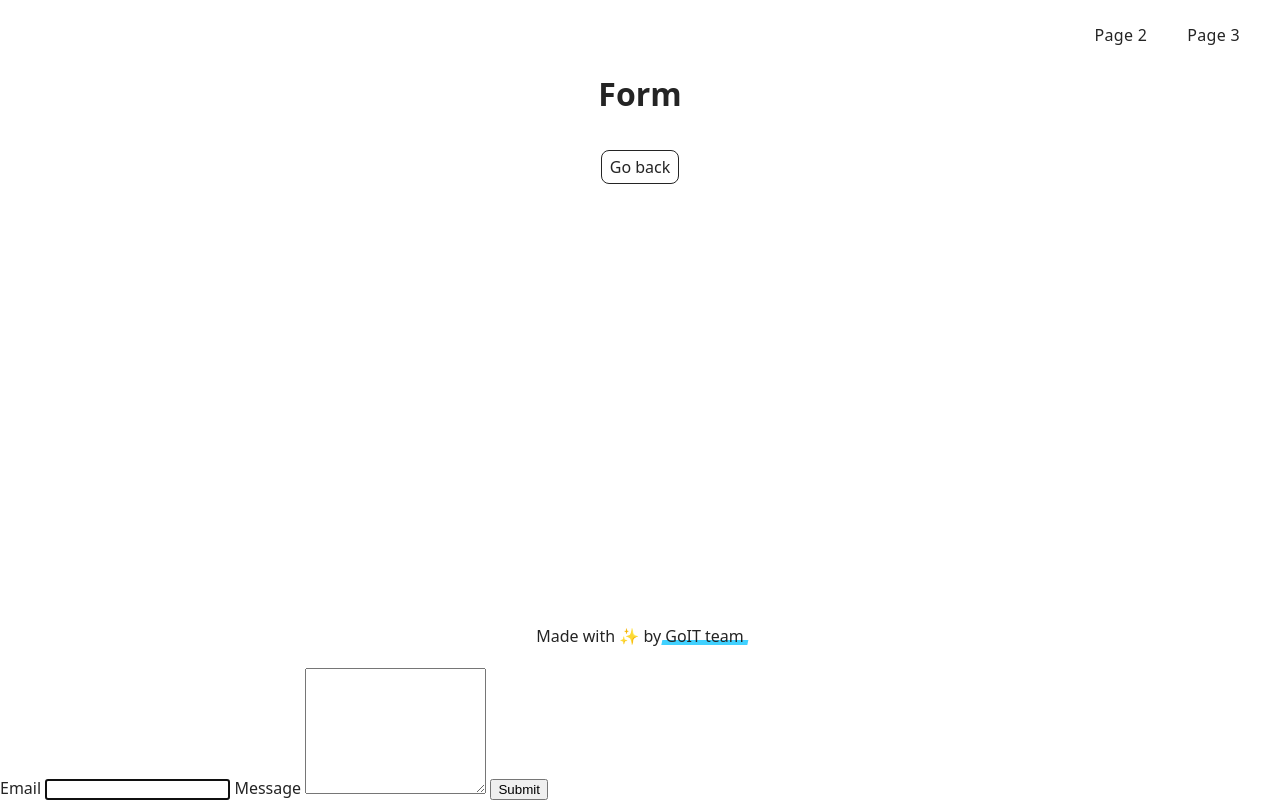
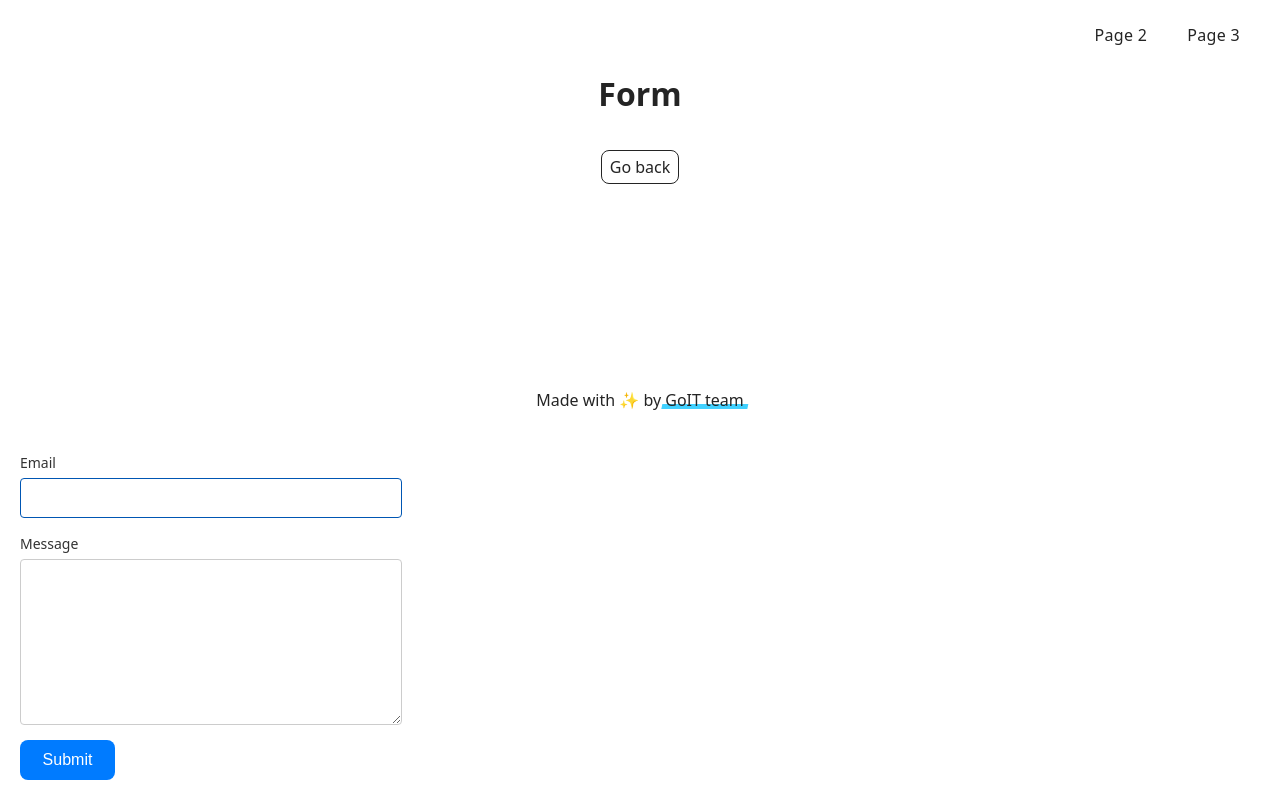
Before and after one commit to Yegorveretelnik/goit-js-hw-09, a website built with Vite: page src/2-form.html in a window 1280 px wide. Built offline with nearby package versions, Linux system fonts and the light colour scheme.

Commit message:
commit message

```diff
--- a/src/css/styles.css
+++ b/src/css/styles.css
@@ -10,6 +10,8 @@
 @import url('./badges.css');
 @import url('./back-link.css');
 @import url('./footer.css');
+
+
 
 .gallery {
     margin-left: 30px;
@@ -26,3 +28,59 @@
     height: 100%;
 
   }
+
+  .feedback-form {
+    background: white;
+    padding: 20px;
+    border-radius: 8px;
+    width: 360px;
+    display: flex;
+    flex-direction: column;
+    gap: 15px;
+  }
+
+  label {
+    font-size: 14px;
+    color: #333;
+    display: flex;
+    flex-direction: column;
+    gap: 5px;
+  }
+
+  input,
+  textarea {
+    width: 100%;
+    padding: 10px;
+    border: 1px solid #ccc;
+    border-radius: 4px;
+    font-size: 16px;
+    transition: border-color 0.3s;
+  }
+
+  input:hover,
+  textarea:hover {
+    border-color: #007bff;
+  }
+
+  input:focus,
+  textarea:focus {
+    border-color: #0056b3;
+    outline: none;
+  }
+
+  button {
+    background: #007bff;
+    color: white;
+    width: 95px;
+    height: 40px;
+    padding: 8px 16px;
+    border: none;
+    border-radius: 8px;
+    font-size: 16px;
+    cursor: pointer;
+    transition: background 0.3s;
+  }
+
+  button:hover {
+    background: #0056b3;
+  }
--- a/src/js/2-form.js
+++ b/src/js/2-form.js
@@ -30,16 +30,11 @@ const formData = {
     if (formData.email === "" || formData.message === "") {
       alert("Fill please all fields");
     } else {
-
       console.log(formData);
-
-
       localStorage.removeItem("feedback-form-state");
-
 
       formData.email = "";
       formData.message = "";
-
 
       document.querySelector('input[name="email"]').value = "";
       document.querySelector('textarea[name="message"]').value = "";
```
